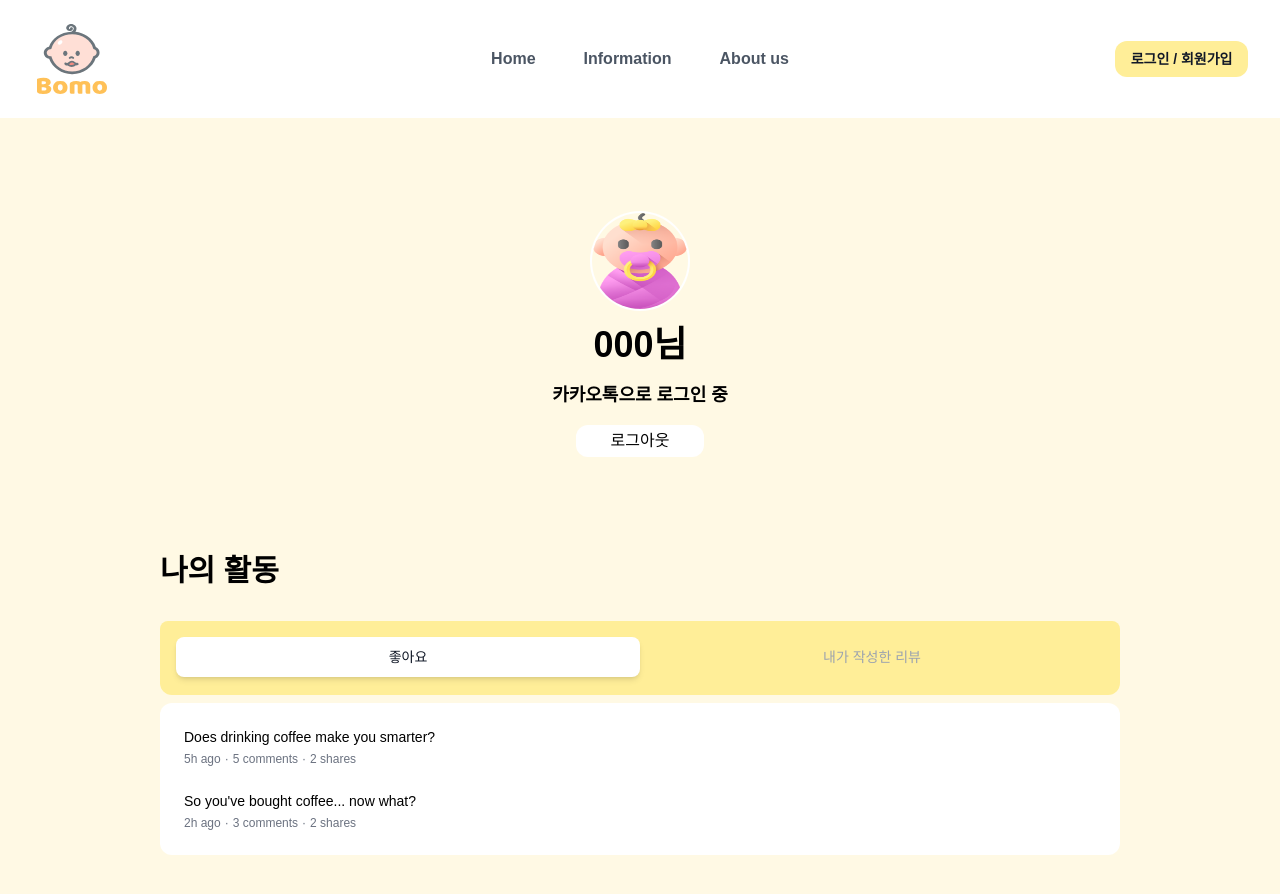
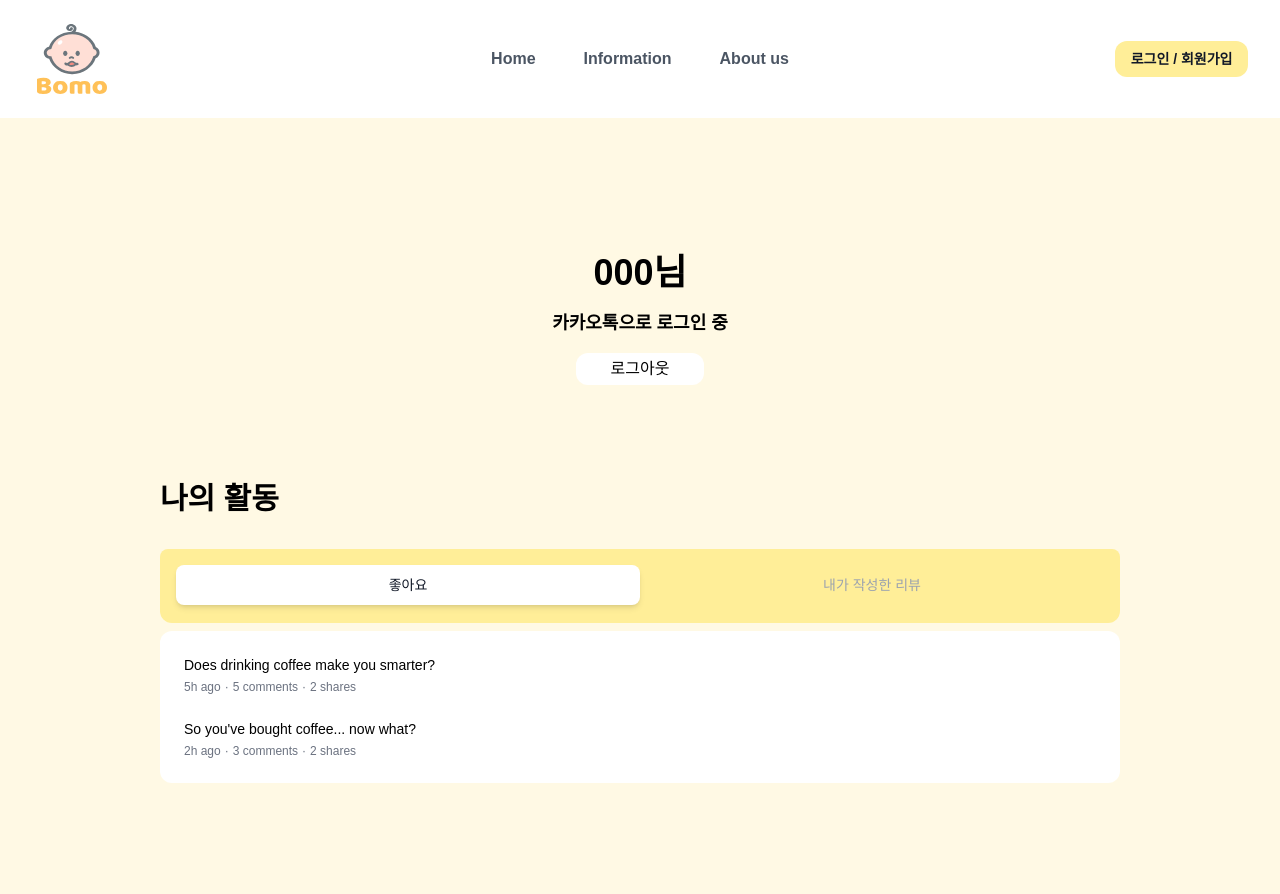
Before and after one commit to SeoulBomo/SeoulBomo.FE, a Next.js app: page /mypage in a window 1280 px wide. Shown: the top 894 px of the page. Built offline with nearby package versions, Linux system fonts and the light colour scheme; a web font is replaced by a local one.

Commit message:
chore: 마이페이지 프로필 사진 제거

```diff
--- a/src/components/my/MypageFrame.tsx
+++ b/src/components/my/MypageFrame.tsx
@@ -52,14 +52,7 @@ export default function MypageFrame() {
 
   return (
     <main className="flex flex-col w-screen h-screen justify-center p-[2rem] gap-[2rem]">
-      <section className="flex flex-col gap-[1rem] mt-[2rem] justify-start items-center">
-        <Image
-          className="w-[6rem] h-[6rem] rounded-full ring-2 ring-white"
-          src="/images/infant.png"
-          alt="profile_img"
-          width={100}
-          height={100}
-        />
+      <section className="flex flex-col gap-[1rem] justify-start items-center">
         <text className="font-bold text-2xl lg:text-4xl">000님</text>
         <text className="text-md lg:text-lg font-bold whitespace-nowrap">
           카카오톡으로 로그인 중
```
